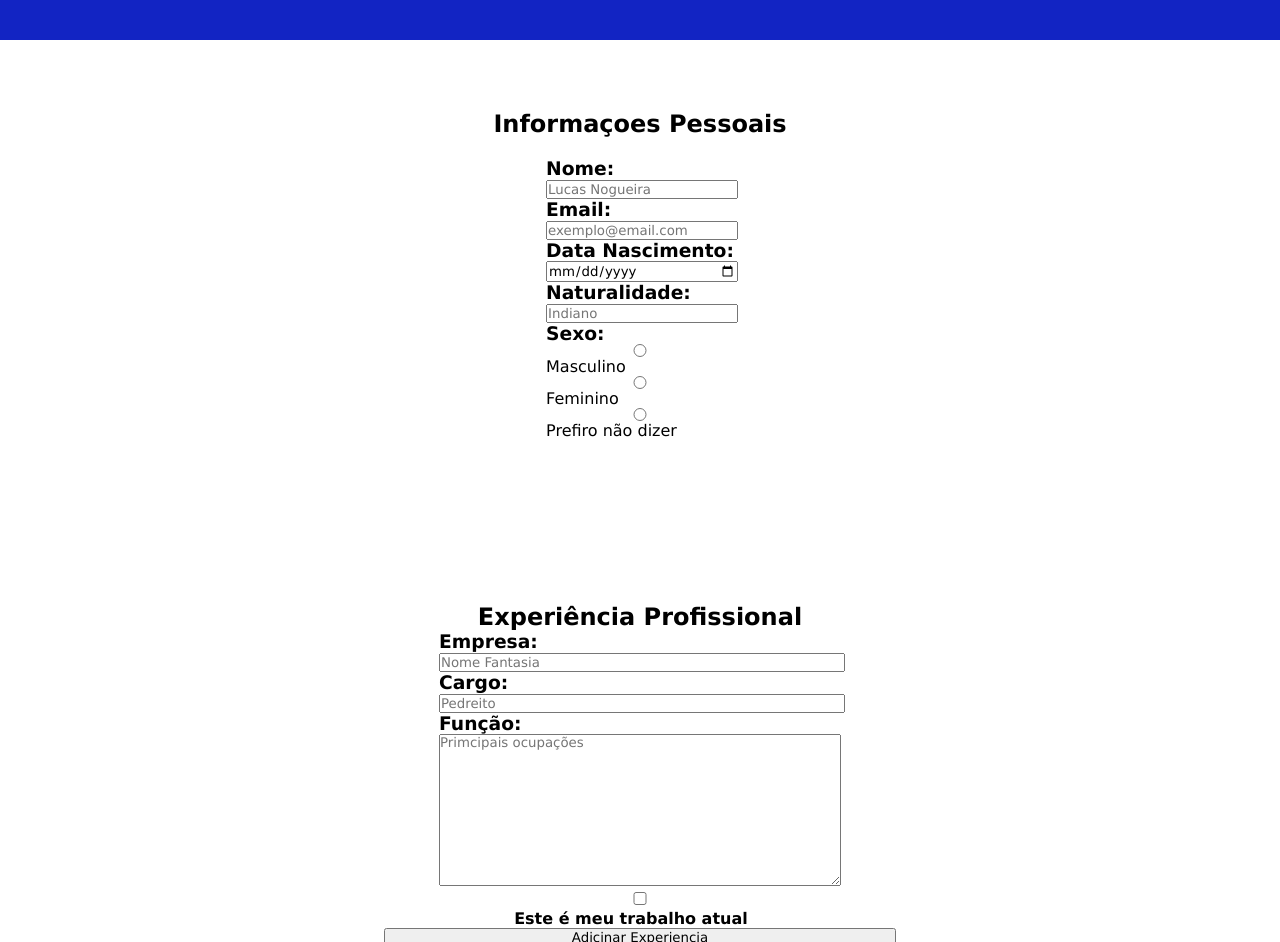
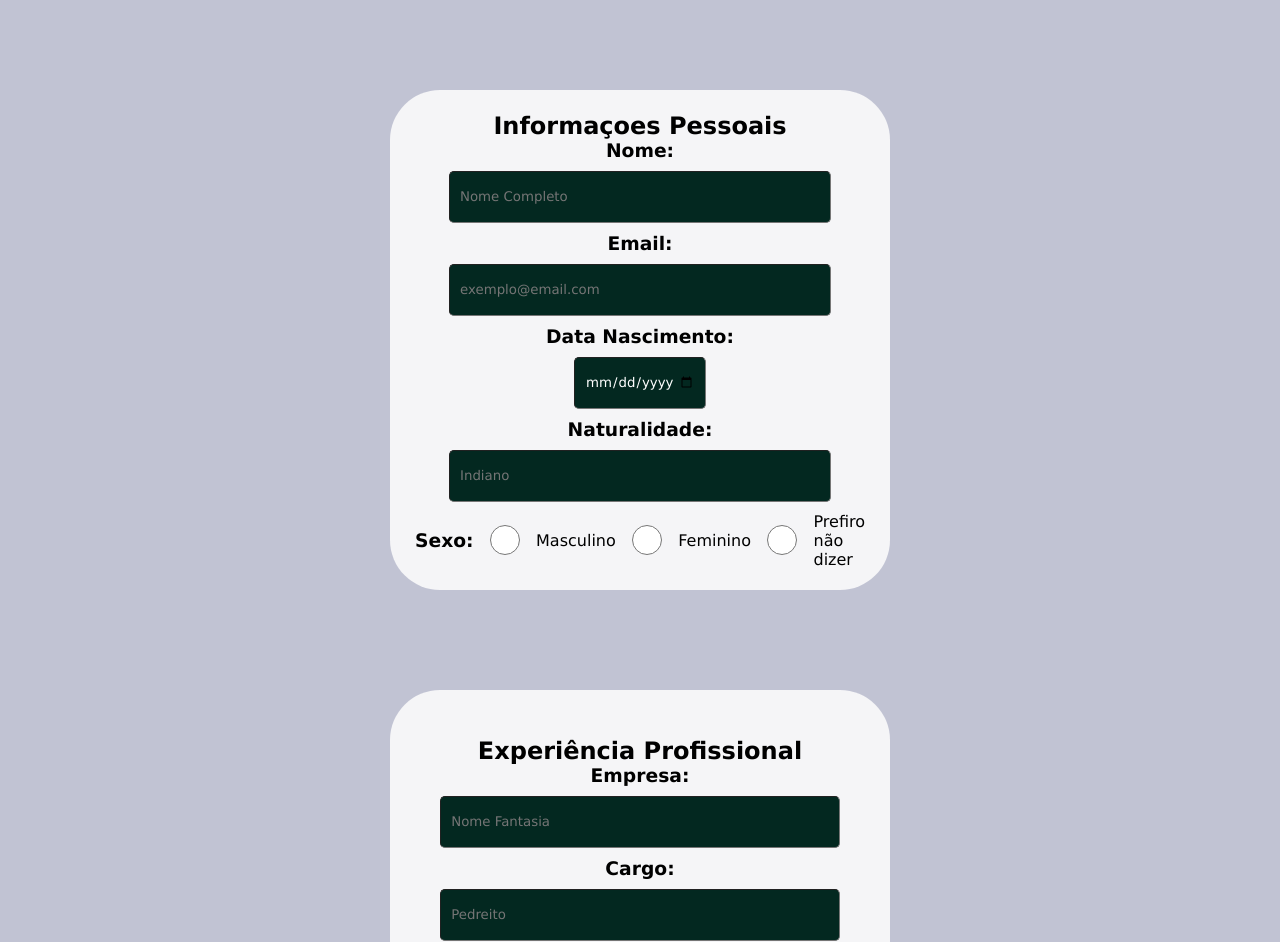
Before and after one commit to lukasnogueira/Formulario-JS, a plain HTML site: page index.html in a window 1280 px wide. Shown: the part 110-1052 px from the top of the page. Drawn offline with Linux system fonts and the light colour scheme.

Commit message:
Aperfeiçoamento do Css , onde tenho um pouco mais de diculdade

```diff
--- a/index.html
+++ b/index.html
@@ -11,18 +11,18 @@
 </head>
 
 <body>
-    <form action="data/bancodetalentos" method="get">
 
     <header>
         <h1>Formulario de Cadastro de Curriculo</h1>
     </header>
+    <form action="data/bancodetalentos" method="get">
         <div class="content">
             <h2>Informaçoes Pessoais</h2>
             <div class="inputs_pes">
                 <label for="nome">
                     <h3>Nome:</h3>
                 </label>
-                <input placeholder="Lucas Nogueira" type="text" id="name">
+                <input placeholder="Nome Completo" type="text" id="name">
 
                 <label for="email">
                     <h3>Email:</h3>
@@ -44,15 +44,15 @@
                         <h3>Sexo:</h3>
                     </label>
 
-                    <input type="radio" id="sexo" name="sexo">Masculino
-                    <input type="radio" id="sexo" name="sexo">Feminino
-                    <input type="radio" id="sexo" name="sexo">Prefiro não dizer
+                    <input type="radio" class="sexo" name="sexo">Masculino
+                    <input type="radio" class="sexo" name="sexo">Feminino
+                    <input type="radio" class="sexo" name="sexo" id="pfnd">Prefiro não dizer
                 </div>
             </div>
         </div>
 
 
-        <div class="content">
+        <div class="content" id="exp">
 
             <h2>Experiência Profissional</h2>
 
@@ -71,18 +71,18 @@
                     <h3>Função:</h3>
                 </label>
                 <textarea name="funcao" id="funcao" cols="30" rows="10" placeholder="Primcipais ocupações"></textarea>
-            </div>
-            <div>
+                <div id="tb_atual">
                     <input type="checkbox" name="atual" id="atual">
                     <label for="atual"><strong>Este é meu trabalho atual</strong></label>
                 </div>
                 <input type="button" onclick="add_experiencia()" value="Adicinar Experiencia">
             </div>
+        </div>
         <div class="content">
 
             <h2>Competencias e Objetivos</h2>
 
-            <form enctype="multipart/form-data" method="post" class="input_comp">
+            <div>
 
                 <div>
 
@@ -102,7 +102,7 @@
                     <h3>Objetivo Profissional</h3>
                 </label>
                 <textarea name="Objetivos" id="objetivos" cols="30" rows="10"></textarea>
-            </form>
+            </div>
         </div>
         <input type="submit" onclick="valida_envia()">
     </form>
--- a/styles/Style.css
+++ b/styles/Style.css
@@ -4,15 +4,21 @@
     font-family: Verdana, Geneva, sans-serif;
 }
 
+html {
+    background: #c1c3d3;
+}
+
 textarea {
-    min-width: 400px;
-
-    min-height: 72px;
+    max-width: 500px;
+    min-width: 450px;
+    min-height: 100px;
+    max-height: 150px;
+    border-radius: 10px;
+    padding: 10px;
 
 }
 
 header, footer {
-    background: #1224c3;
     display:flex ;
     justify-content: center;
     align-items: center;
@@ -20,31 +26,74 @@ header, footer {
     height: 150px;
 }
 form {
+    width: 100%;
     display: flex;
     flex-direction: column;
     align-items: center;
-    width: 100%;
-    height: auto;
 }
 
+/* Content ================== */
 .content {
-    display: flex;
+    width: 500px;
+    height: 500px;
+    display:flex;
     flex-direction: column;
-    width: 40%;
-    height: 350px;
-    margin: 50px 0px 50px 0px;
-    padding: 20px;
     align-items: center;
     justify-content: center;
+    margin: 50px 0px 50px 0px;
+    background: #f5f5f7;
+    border-radius: 50px;
 }
-#sexo {
+.content input {
+    color: #fff;
+    width: 80%;
+    height: 30px;
+    border-radius: 5px;
+    border-width: 1px;
+    background-color: #032820;
+    margin: 10px 0px 10px 0px;
+    padding: 10px;
+
+}
+
+.content #sexo {
     display: flex;
-    flex-direction: column;
+    width: 450px;
+    align-items: center;
 }
 
 .inputs_pes {
-    padding: 20px;
+    display: flex;
+    flex-direction: column;
+    align-items: center;
 }
-input {
+
+
+.inputs_exp {
+    display: flex;
+    flex-direction: column;
+    align-items: center;
+}
+
+#tb_atual {
+    display: none;
+    justify-content: left;
     width: 100%;
+
 }
+#exp {
+   height: 550px;
+}
+
+
+#data_nascimento{
+    width: 110px;
+}
+
+
+#sexo {
+    width: 20px;
+}
+#sexo {
+    width: 30px;
+}
```
Lines whose indentation alone changed are shown as unchanged.
